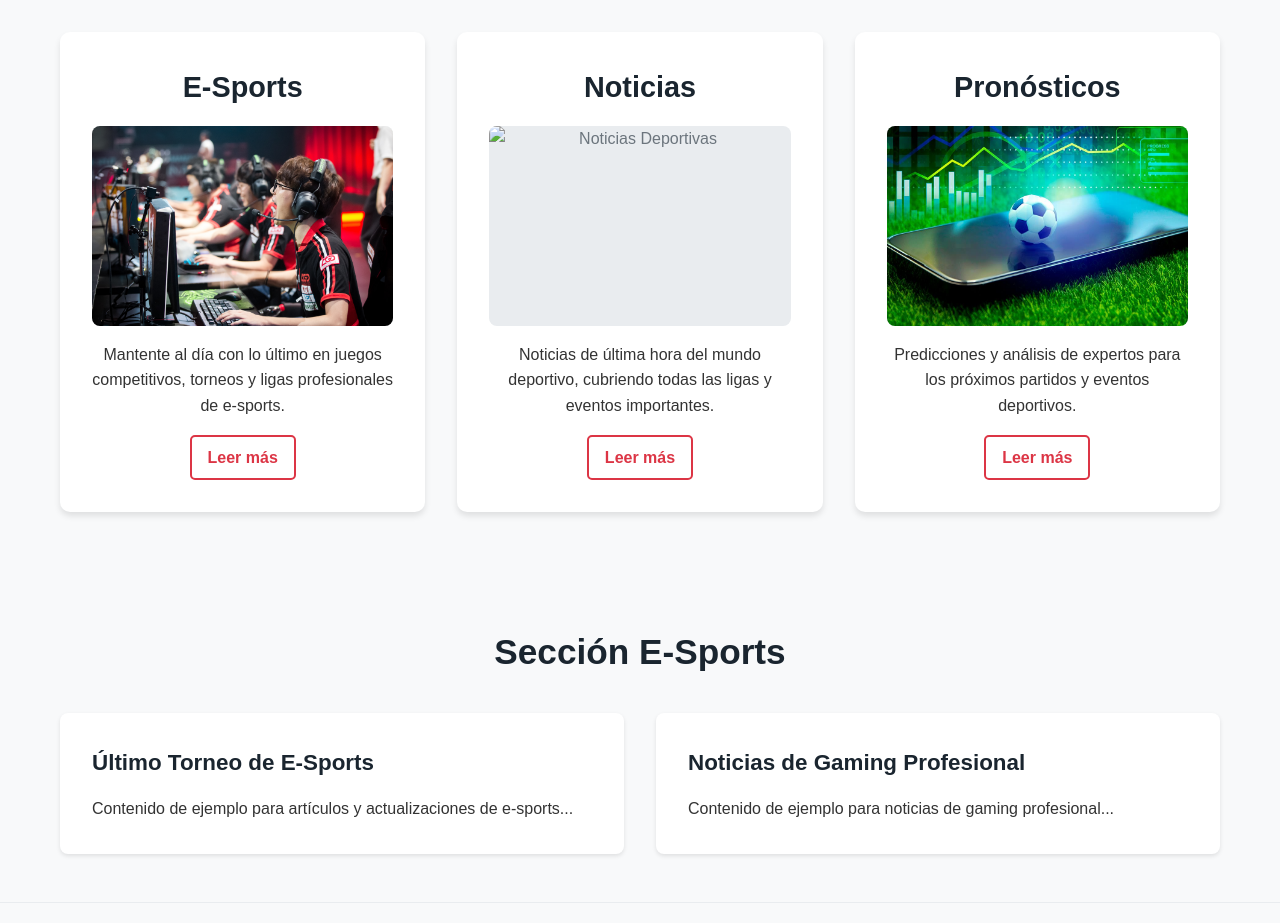
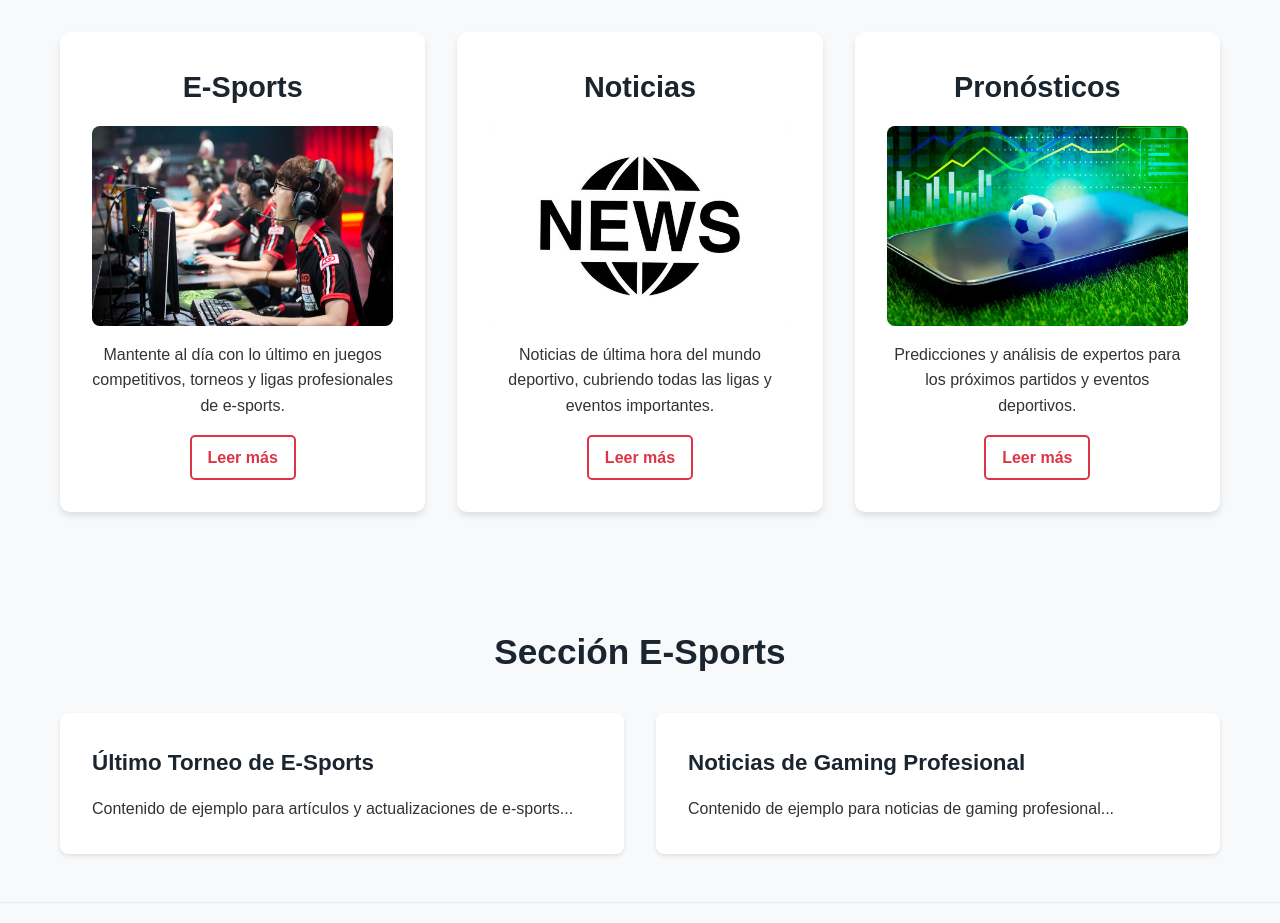
Before and after one commit to rojaslona/LAB-BLOG-SPORTS, a plain HTML site: page index.html in a window 1280 px wide. Shown: the part 980-1903 px from the top of the page. Drawn offline with Linux system fonts and the light colour scheme.

Commit message:
Bienvenido a Tipsters

```diff
--- a/index.html
+++ b/index.html
@@ -83,7 +83,7 @@
 
                 <div class="section-card">
                     <h2>Noticias</h2>
-                    <img src="images/LogoNoticias.jpegg" alt="Noticias Deportivas" class="section-image">
+                    <img src="images/LogoNoticias.jpeg" alt="Noticias Deportivas" class="section-image">
                     <p>Noticias de última hora del mundo deportivo, cubriendo todas las ligas y eventos importantes.</p>
                     <a href="#news" class="section-link">Leer más</a>
                 </div>
```
